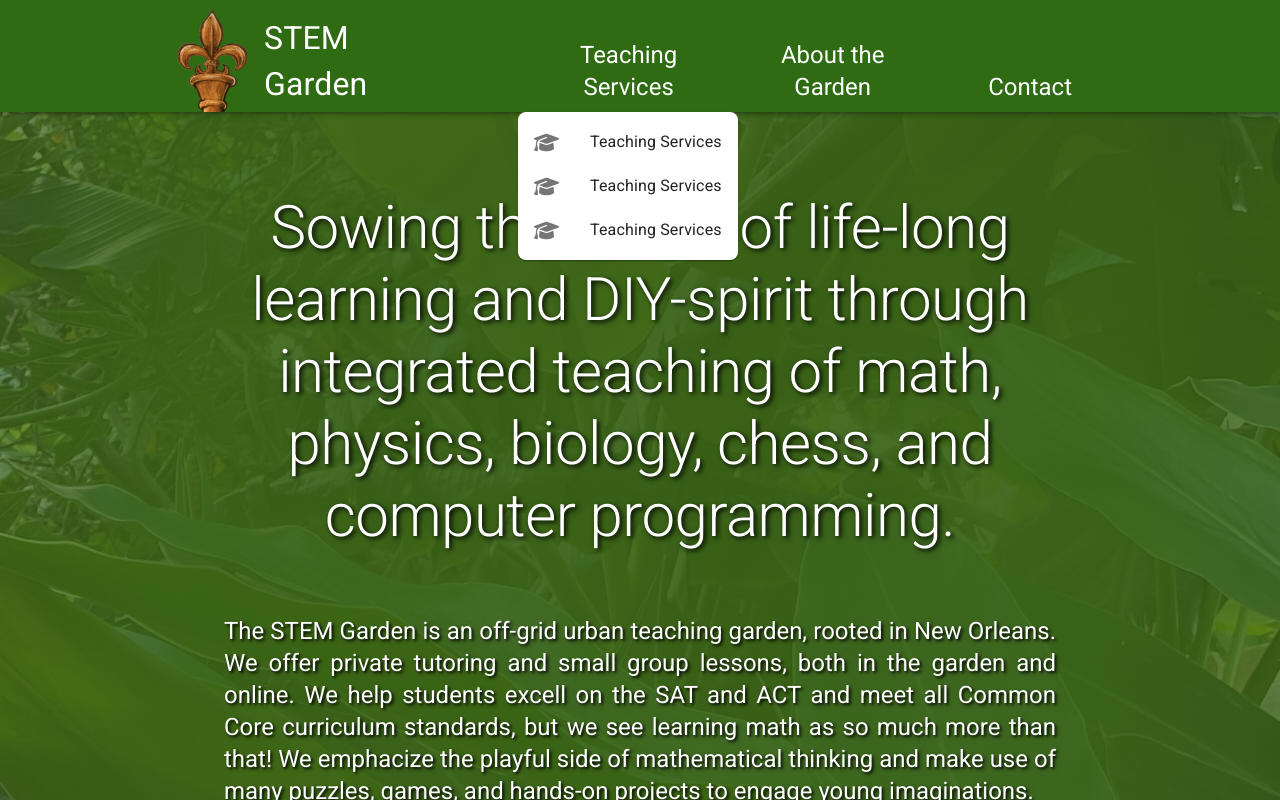
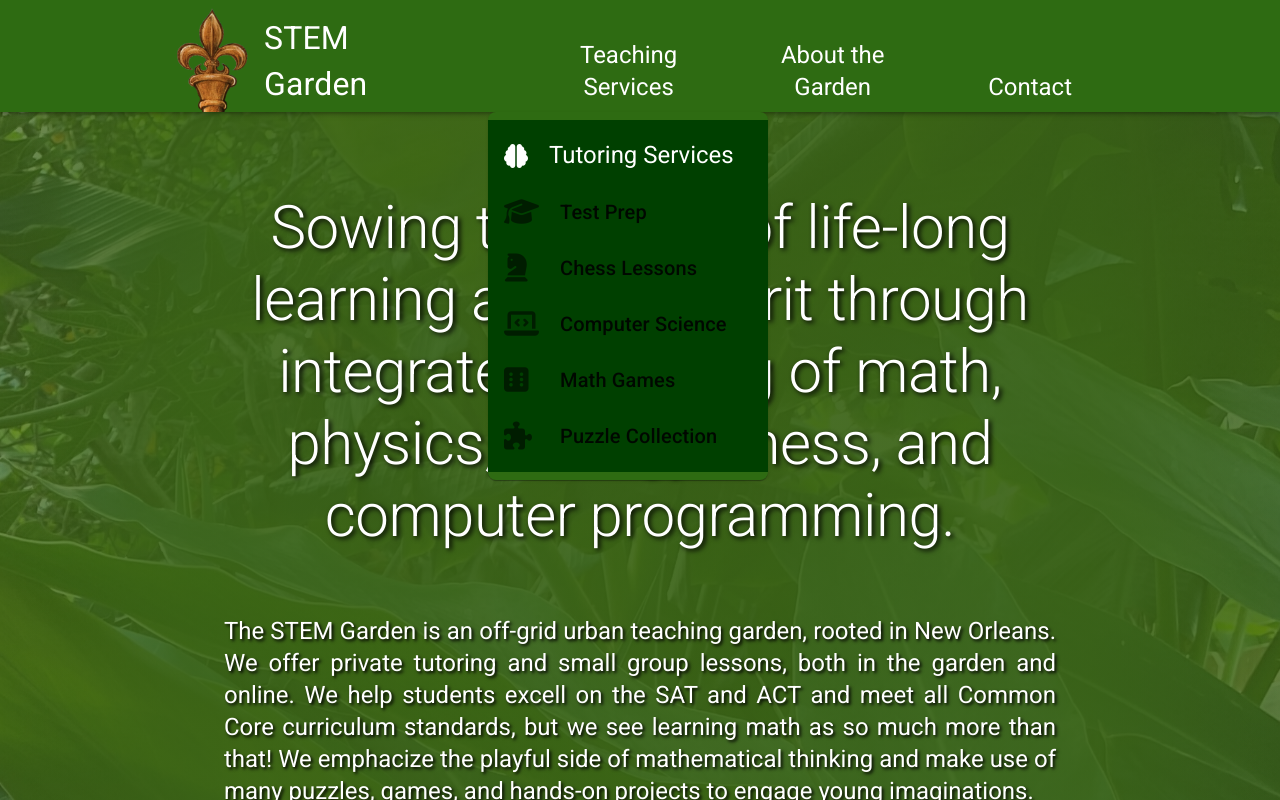
Before and after one commit to nolastemgarden/nolastemgarden.github.io_deprecated, a React (Create React App) app: page / in a window 1280 px wide. Both pictures are taken after a click on the button "Teaching Services". Shown: the top 800 px of the page. Built offline with nearby package versions, Linux system fonts and the light colour scheme.

Commit message:
Complete styling of desktop dropdowns

```diff
--- a/src/components/Navbar.js
+++ b/src/components/Navbar.js
@@ -1,5 +1,5 @@
 import React from 'react';
-
+import '../App.css';
 
 // React ROUTER
 import { Link as RouterLink } from "react-router-dom";
@@ -7,6 +7,8 @@ import { Link as RouterLink } from "react-router-dom";
 
 // MY COMPONENTS
 import MobileMenu from "../components/NavbarMenus/MobileMenu";
+import TeachingServicesList from "./NavbarMenus/TeachingServicesList";
+import AboutGardenList from "./NavbarMenus/AboutGardenList";
 
 import ClickAwayListener from '@material-ui/core/ClickAwayListener';
 import Grow from '@material-ui/core/Grow';
@@ -47,6 +49,8 @@ import { findAllByPlaceholderText } from '@testing-library/react';
 const useStyles = makeStyles((theme) => ({
     root: {
         display: 'flex',
+        backgroundColor: theme.palette.primary.main
+
     },
     paper: {
         marginRight: theme.spacing(2),
@@ -102,6 +106,7 @@ const useStyles = makeStyles((theme) => ({
     mobileBrand: {
         // border: 'solid blue 1px',
         paddingTop: '0.4rem',
+        // paddingBottom: '0.1rem',
         flex: '2 0 60%',
         display: 'flex',
         flexDirection: 'column',
@@ -146,9 +151,13 @@ const useStyles = makeStyles((theme) => ({
         textAlign: 'center',
         paddingBottom: '0.5rem',
     },
+    desktopMenuDropDown: {
+        backgroundColor: theme.palette.primary.main, // Matches Logo Background
+    },
 
     businessType: {
-        lineHeight: '1.0'
+        lineHeight: '1.0',
+        paddingBottom: '0.1rem'
     },
     menu: {
         // border: 'solid red 1px',
@@ -238,11 +247,13 @@ function DesktopNavbar(props) {
                     </Box>
 
                     <Box className={classes.desktopMenuButtons} >
+
                         <TeachingServicesMenu />
 
                         <GardenAboutMenu />
 
                         <ContactPageLink />
+
                     </Box>
 
 
@@ -304,44 +315,26 @@ function TeachingServicesMenu() {
                 </Typography>
 
             </Button>
-            <Popper open={open} anchorEl={anchorRef.current} role={undefined} transition disablePortal>
-                {({ TransitionProps, placement }) => (
+            <Popper
+                open={open}
+                anchorEl={anchorRef.current}
+                role={undefined}
+                transition
+                disablePortal
+            >
+                {({ TransitionProps }) => (
                     <Grow
                         {...TransitionProps}
-                        style={{ transformOrigin: placement === 'bottom' ? 'center top' : 'center bottom' }}
+                        style={{ transformOrigin: 'center top' }}
                     >
-                        <Paper>
+                        <Paper className={classes.desktopMenuDropDown}>
                             <ClickAwayListener onClickAway={handleClose}>
-                                <MenuList autoFocusItem={open} id="menu-list-grow" onKeyDown={handleListKeyDown}>
-                                    <MenuItem
-                                        key={'teach'}
-                                        onClick={handleClose}
-                                        button
-                                        component={RouterLink}
-                                        to='/teach'
-                                    >
-                                        <ListItemIcon className="fas fa-graduation-cap fa-lg" />
-                                        <ListItemText primary={'Teaching Services'} />
-                                    </MenuItem>
-                                    <MenuItem
-                                        key={'teach'}
-                                        onClick={handleClose}
-                                        button
-                                        component={RouterLink}
-                                        to='/teach'
-                                    >
-                                        <ListItemIcon className="fas fa-graduation-cap fa-lg" />
-                                        <ListItemText primary={'Teaching Services'} />
-                                    </MenuItem><MenuItem
-                                        key={'teach'}
-                                        onClick={handleClose}
-                                        button
-                                        component={RouterLink}
-                                        to='/teach'
-                                    >
-                                        <ListItemIcon className="fas fa-graduation-cap fa-lg" />
-                                        <ListItemText primary={'Teaching Services'} />
-                                    </MenuItem>
+
+                                <MenuList autoFocusItem={open}
+                                    id="menu-list-grow"
+                                    onKeyDown={handleListKeyDown}
+                                >
+                                    <TeachingServicesList />
                                 </MenuList>
                             </ClickAwayListener>
                         </Paper>
@@ -401,17 +394,15 @@ function GardenAboutMenu() {
 
             </Button>
             <Popper open={open} anchorEl={anchorRef.current} role={undefined} transition disablePortal>
-                {({ TransitionProps, placement }) => (
+                {({ TransitionProps }) => (
                     <Grow
                         {...TransitionProps}
-                        style={{ transformOrigin: placement === 'bottom' ? 'center top' : 'center bottom' }}
+                        style={{ transformOrigin: 'center top' }}
                     >
-                        <Paper>
+                        <Paper className={classes.desktopMenuDropDown}>
                             <ClickAwayListener onClickAway={handleClose}>
                                 <MenuList autoFocusItem={open} id="menu-list-grow" onKeyDown={handleListKeyDown}>
-                                    <MenuItem onClick={handleClose}>Profile</MenuItem>
-                                    <MenuItem onClick={handleClose}>My account</MenuItem>
-                                    <MenuItem onClick={handleClose}>Logout</MenuItem>
+                                    <AboutGardenList />
                                 </MenuList>
                             </ClickAwayListener>
                         </Paper>
@@ -444,74 +435,3 @@ function ContactPageLink() {
         </Box>
     );
 }
-
-
-function ProjectsMenu() {
-    const classes = useStyles();
-    const [open, setOpen] = React.useState(false);
-    const anchorRef = React.useRef(null);
-
-    const handleToggle = () => {
-        setOpen((prevOpen) => !prevOpen);
-    };
-
-    const handleClose = (event) => {
-        if (anchorRef.current && anchorRef.current.contains(event.target)) {
-            return;
-        }
-        setOpen(false);
-    };
-
-    function handleListKeyDown(event) {
-        if (event.key === 'Tab') {
-            event.preventDefault();
-            setOpen(false);
-        }
-    }
-
-    // return focus to the button when we transitioned from !open -> open
-    const prevOpen = React.useRef(open);
-    React.useEffect(() => {
-        if (prevOpen.current === true && open === false) {
-            anchorRef.current.focus();
-        }
-
-        prevOpen.current = open;
-    }, [open]);
-
-    return (
-        <div className={classes.projectMenu}>
-            <Button
-                className={classes.desktopMenuButton}
-                variant="text"
-                ref={anchorRef}
-                aria-controls={open ? 'menu-list-grow' : undefined}
-                aria-haspopup="true"
-                onClick={handleToggle}
-            >
-                <Typography variant="h5">
-                    Other<br />Projects
-                </Typography>
-
-            </Button>
-            <Popper open={open} anchorEl={anchorRef.current} role={undefined} transition disablePortal>
-                {({ TransitionProps, placement }) => (
-                    <Grow
-                        {...TransitionProps}
-                        style={{ transformOrigin: placement === 'bottom' ? 'center top' : 'center bottom' }}
-                    >
-                        <Paper>
-                            <ClickAwayListener onClickAway={handleClose}>
-                                <MenuList autoFocusItem={open} id="menu-list-grow" onKeyDown={handleListKeyDown}>
-                                    <MenuItem onClick={handleClose}>Profile</MenuItem>
-                                    <MenuItem onClick={handleClose}>My account</MenuItem>
-                                    <MenuItem onClick={handleClose}>Logout</MenuItem>
-                                </MenuList>
-                            </ClickAwayListener>
-                        </Paper>
-                    </Grow>
-                )}
-            </Popper>
-        </div>
-    );
-}
```
